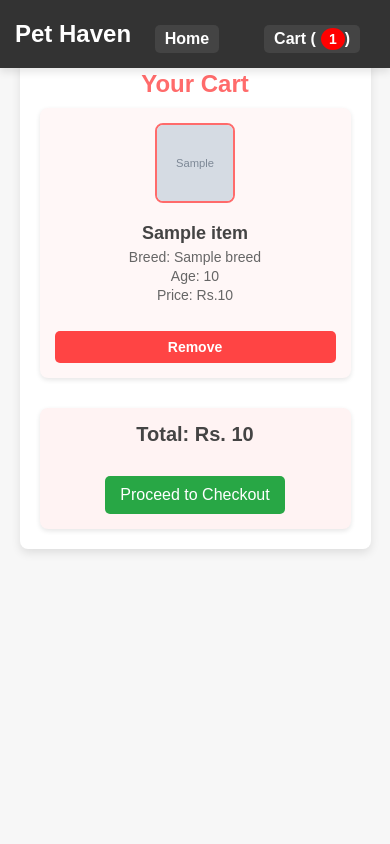
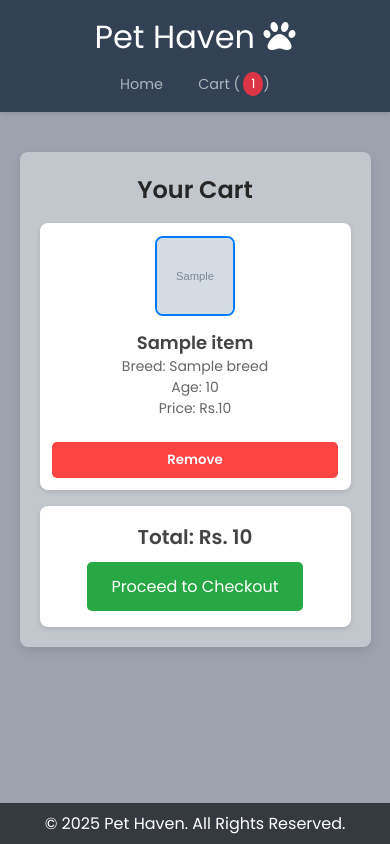
Before and after one commit to divyansharya8826/Pet-Haven, a Flask app: template templates/cart.html in a window 390 px wide. Run offline with Flask 3, Linux system fonts and the light colour scheme; the template is opened without the code that fills it: most values are stand-ins (such as "Sample title", 1, 10 or a date in 2020); grey boxes marked "Sample" are stand-in pictures.

Commit message:
Cart styling

```diff
--- a/static/css/styles.css
+++ b/static/css/styles.css
@@ -3,322 +3,263 @@
   margin: 0;
   padding: 0;
   box-sizing: border-box;
-  font-family: Arial, sans-serif;
+  font-family: "Poppins", sans-serif;
 }
 
 body {
-  background-color: #f4f4f4;
-  color: #333;
+  background-color: #9ca3af;
+  color: #262626;
 }
 
+/*Header & Footer*/
 .container {
-  width: 80%;
+  width: 90%;
+  max-width: 1500px;
   margin: 0 auto;
-  h2 {
-    margin-top: 10px;
-  }
+  padding: 0 1rem;
 }
 
 /* Header & Navigation */
 header {
-  background-color: #333;
-  padding: 15px 0;
+  background-color: #334155;
+  padding: 0.8rem 0;
   color: #fff;
-  text-align: center;
-  position: fixed;
+  position: sticky;
   top: 0;
-  width: 100%;
   z-index: 1000;
-  box-shadow: 0 4px 8px rgba(0, 0, 0, 0.1);
+  box-shadow: 0 2px 4px rgba(0, 0, 0, 0.1);
 }
 
-header h1 {
-  font-size: 34px;
-  display: inline-block;
+header .container {
+  display: flex;
+  align-items: center;
+  justify-content: space-between;
+}
+
+header .logo-container a {
+  font-size: 32px;
+  text-decoration: none;
+  color: white;
 }
 
 nav {
-  margin-top: 10px;
+  display: flex;
+  align-items: center;
 }
 
 nav a {
   text-decoration: none;
-  color: white;
-  font-size: 18px;
-  margin: 0 15px;
-  padding: 10px 15px;
-  background-color: #444;
-  border-radius: 5px;
-  transition: background 0.3s ease-in-out;
+  color: #adb5bd;
+  font-size: 1rem;
+  margin: 0 0.8rem;
+  padding: 0.4rem 0.8rem;
+  border-radius: 4px;
+  transition: background-color 0.3s ease, color 0.3s ease;
 }
 
 nav a:hover {
-  background-color: #555;
+  background-color: #495057;
+  color: #fff;
 }
 
-/* Cart Count (Navbar) */
-#cart-count {
-  background-color: red;
-  color: white;
-  font-size: 14px;
-  padding: 3px 8px;
-  border-radius: 50%;
-  margin-left: 5px;
+nav a.cart-style {
+  background-color: #007bff;
+  color: #fff;
+  margin-left: 1rem;
 }
 
-/* Filter Section */
-.filter-section {
-  background-color: #fff;
-  padding: 20px;
-  margin-top: 80px; /* Adjusted to prevent overlap with fixed header */
-  border-radius: 8px;
-  box-shadow: 0 4px 8px rgba(0, 0, 0, 0.1);
+#cart-count {
+  background-color: #dc3545;
+  color: white;
+  font-size: 0.8rem;
+  padding: 0.2rem 0.5rem;
+  border-radius: 50%;
+  margin-left: 0.2rem;
 }
 
-.filter-section h2 {
-  font-size: 24px;
-  margin-bottom: 20px;
+/* Container for Cart */
+.cart-container {
+  width: 80%;
+  max-width: 1000px;
+  margin: 40px auto;
+  background-color: #c2c6cd;
+  padding: 20px;
+  border-radius: 8px;
+  box-shadow: 0px 4px 10px rgba(0, 0, 0, 0.1);
 }
 
-.filters select,
-.filters input {
-  margin-right: 10px;
-  padding: 10px;
-  font-size: 16px;
-  border: 1px solid #ccc;
-  border-radius: 5px;
+h2 {
+  text-align: center;
 }
 
-#costValue {
-  font-size: 16px;
-  font-weight: bold;
+/* Cart Styling */
+.cart-items {
+  display: flex;
+  flex-direction: column;
+  gap: 1rem;
+  padding: 1rem 0;
 }
 
-/* Dog Listing Grid */
-.dog-listing {
-  padding: 40px 0;
-  background-color: #fff;
+.cart-item {
+  display: flex;
+  align-items: center;
+  gap: 0.8rem;
+  background: #fff;
+  padding: 0.8rem;
+  border-radius: 8px;
+  box-shadow: 0px 2px 5px rgba(0, 0, 0, 0.1);
+  transition: transform 0.2s ease-in-out;
 }
 
-.dog-grid {
-  display: grid;
-  grid-template-columns: repeat(auto-fill, minmax(250px, 1fr));
-  gap: 20px;
+.cart-item:hover {
+  transform: scale(1.02);
 }
 
-/* Dog Card */
-.dog-card {
-  background-color: #fff;
-  padding: 20px;
+.cart-item img {
+  width: 100px;
+  height: 100px;
+  object-fit: cover;
   border-radius: 8px;
-  box-shadow: 0 6px 12px rgba(0, 0, 0, 0.15);
-  text-align: center;
-  transition: transform 0.2s ease-in-out, box-shadow 0.3s ease-in-out;
-  overflow: hidden;
+  border: 2px solid #007bff;
 }
 
-.dog-card:hover {
-  transform: scale(1.05);
-  box-shadow: 0 8px 16px rgba(0, 0, 0, 0.2);
+.item-details {
+  flex-grow: 1;
 }
 
-.dog-card img {
-  width: 100%;
-  height: 295px;
-  object-fit: cover;
-  border-radius: 8px;
+.item-details h3 {
+  font-size: 18px;
+  color: #444;
 }
 
-.dog-card h3 {
-  font-size: 20px;
-  margin: 10px 0;
+.item-details p {
+  font-size: 14px;
+  color: #666;
 }
 
-.dog-card p {
-  margin: 5px 0;
-}
-
-/* Buttons (View Details & Add to Cart) */
-.dog-card button {
-  background-color: #4caf50;
+/* Remove Button */
+.remove-from-cart {
+  background-color: #ff4444;
   color: white;
-  padding: 10px;
   border: none;
+  padding: 8px 12px;
+  border-radius: 5px;
   cursor: pointer;
-  border-radius: 5px;
-  font-size: 16px;
-  margin-top: 10px;
-  transition: background 0.3s;
-}
-
-.dog-card button:hover {
-  background-color: #45a049;
-}
-
-/* Pagination */
-.pagination {
-  display: flex;
-  justify-content: center;
-  margin-top: 20px;
-}
-
-.pagination button {
-  background-color: #007bff;
-  color: white;
-  padding: 10px 15px;
-  border: none;
-  cursor: pointer;
-  border-radius: 5px;
-  font-size: 16px;
-  margin: 0 5px;
-  transition: background 0.3s;
-}
-
-.pagination button:hover {
-  background-color: #0056b3;
-}
-
-.cart-style {
-  font-family: Verdana, Geneva, Tahoma, sans-serif;
-}
-/* Cart Page */
-.cart-section {
-  background-color: #fff;
-  padding: 20px;
-  margin-top: 20px;
-  border-radius: 8px;
-  box-shadow: 0 4px 8px rgba(0, 0, 0, 0.1);
-}
-
-.cart-section h2 {
-  font-size: 24px;
-  margin-bottom: 10px;
-}
-
-#cart-list {
-  list-style-type: none;
-  padding: 0;
-  display: flex;
-  flex-direction: column;
-  gap: 15px;
-}
-
-#cart-list li {
-  display: flex;
-  align-items: center;
-  justify-content: space-between;
-  padding: 15px;
-  border-bottom: 1px solid #ddd;
-}
-
-#cart-list li img {
-  width: 100px;
-  height: 100px;
-  border-radius: 8px;
-}
-
-.remove-from-cart {
-  background-color: red;
-  color: white;
-  padding: 8px 12px;
-  border: none;
-  cursor: pointer;
-  border-radius: 5px;
-  font-size: 14px;
-  transition: background 0.3s;
+  font-weight: bold;
+  transition: 0.3s;
 }
 
 .remove-from-cart:hover {
-  background-color: darkred;
+  background-color: #cc0000;
 }
 
-/* Total Price */
-#cart-list h3 {
-  text-align: right;
-  margin-top: 10px;
-  font-size: 22px;
+/* Cart Summary */
+.cart-summary {
+  text-align: center;
+  padding: 1rem;
+  background: #fff;
+  border-radius: 8px;
+  box-shadow: 0px 2px 5px rgba(0, 0, 0, 0.1);
 }
 
-/* Checkout & Clear Cart Buttons */
-#checkout,
-#clear-cart {
-  background-color: #007bff;
+.cart-summary h3 {
+  font-size: 20px;
+  margin-bottom: 10px;
+  color: #444;
+}
+
+/* Checkout Button */
+#checkout {
+  background-color: #28a745;
   color: white;
-  padding: 12px;
+  padding: 0.75rem 1.5rem;
   border: none;
-  cursor: pointer;
   border-radius: 5px;
   font-size: 16px;
-  margin-top: 20px;
-  transition: background 0.3s;
-}
-
-#clear-cart {
-  background-color: orange;
+  cursor: pointer;
+    transition: 0.3s;
 }
 
 #checkout:hover {
-  background-color: #0056b3;
+  background-color: #218838;
 }
 
-#clear-cart:hover {
-  background-color: darkorange;
+/* Empty Cart */
+.empty-cart {
+  text-align: center;
+  padding: 30px;
 }
 
-/* ✅ Order Confirmation Page */
-.confirmation-section {
-  background-color: #fff;
-  padding: 30px;
-  text-align: center;
-  border-radius: 8px;
-  margin: 50px auto;
-  width: 50%;
-  box-shadow: 0 4px 8px rgba(0, 0, 0, 0.1);
+.empty-cart p {
+  font-size: 18px;
+  color: #4b4b4b;
 }
 
-.confirmation-section h2 {
-  font-size: 26px;
-  color: green;
-  margin-bottom: 15px;
+.empty-cart a {
+  display: inline-block;
+  margin-top: 10px;
+  text-decoration: none;
+  color: white;
+  background-color: #007bff;
+  padding: 8px 15px;
+  border-radius: 5px;
+  transition: 0.3s;
 }
 
-.confirmation-section p {
-  font-size: 18px;
-  margin-bottom: 20px;
+.empty-cart a:hover {
+  background-color: #0056b3;
 }
 
 /* Footer */
 footer {
-  background-color: #333;
-  padding: 10px;
-  color: #fff;
-  text-align: center;
   position: fixed;
   bottom: 0;
+  background-color: #343a40;
+  color: #fff;
+  padding: 0.5rem 0;
+  text-align: center;
   width: 100%;
-  box-shadow: 0 -4px 8px rgba(0, 0, 0, 0.1);
 }
 
 /* Responsive Design */
 @media (max-width: 768px) {
   .container {
-    width: 95%;
+    width: 90%;
+    padding: 0 0.8rem;
   }
 
-  .dog-grid {
-    grid-template-columns: repeat(auto-fill, minmax(180px, 1fr));
+  header .container {
+    flex-direction: column;
+    gap: 0.5rem;
   }
 
-  .confirmation-section {
-    width: 80%;
-  }
-
-  header h1 {
-    font-size: 28px;
+  nav {
+    width: 100%;
+    justify-content: center;
   }
 
   nav a {
-    font-size: 16px;
-    padding: 8px 12px;
+    margin: 0 0.5rem;
+    padding: 0.3rem 0.6rem;
+    font-size: 0.9rem;
+  }
+
+  .cart-container {
+    width: 90%;
+  }
+
+  .cart-item {
+      flex-direction: column;
+      text-align: center;
+  }
+
+  .cart-item img {
+      width: 80px;
+      height: 80px;
+  }
+
+  .remove-from-cart {
+      margin-top: 10px;
+      width: 100%;
   }
 }
--- a/templates/cart.html
+++ b/templates/cart.html
@@ -4,223 +4,34 @@
     <meta charset="UTF-8">
     <meta name="viewport" content="width=device-width, initial-scale=1.0">
     <title>Cart - Pet Haven</title>
-    <link rel="stylesheet" href="{{ url_for('static', filename='styles.css') }}">
+    <link rel="stylesheet" href="static/css/styles.css" />
     <script src="https://code.jquery.com/jquery-3.6.0.min.js"></script>
-    <style>
-body {
-    font-family: Arial, sans-serif;
-    margin: 0;
-    padding: 0;
-    background-color: #f7f7f7;
-    color: #333;
-}
-
-/* Header Styling */
-header {
-    background-color: #333;
-    color: white;
-    padding: 15px;
-    display: flex;
-    justify-content: space-between;
-    align-items: center;
-    box-shadow: 0px 4px 8px rgba(0, 0, 0, 0.1);
-}
-
-header h1 {
-    margin: 0;
-    font-size: 24px;
-}
-
-nav {
-    display: flex;
-    gap: 15px;
-}
-
-nav a {
-    color: white;
-    text-decoration: none;
-    font-weight: bold;
-    padding: 5px 10px;
-    transition: 0.3s;
-}
-
-nav a:hover {
-    background-color: white;
-    color: #333;
-    border-radius: 5px;
-}
-
-/* Container for Cart */
-.container {
-    width: 80%;
-    max-width: 1000px;
-    margin: 40px auto;
-    background-color: white;
-    padding: 20px;
-    border-radius: 8px;
-    box-shadow: 0px 4px 10px rgba(0, 0, 0, 0.1);
-}
-
-h2 {
-    text-align: center;
-    color: #ff6b6b;
-}
-
-/* Cart Items */
-.cart-items {
-    display: flex;
-    flex-direction: column;
-    gap: 15px;
-    padding: 10px 0;
-}
-
-.cart-item {
-    display: flex;
-    align-items: center;
-    gap: 15px;
-    background: #fff7f7;
-    padding: 15px;
-    border-radius: 8px;
-    box-shadow: 0px 2px 5px rgba(0, 0, 0, 0.1);
-    transition: transform 0.2s ease-in-out;
-}
-
-.cart-item:hover {
-    transform: scale(1.02);
-}
-
-.cart-item img {
-    width: 100px;
-    height: 100px;
-    object-fit: cover;
-    border-radius: 8px;
-    border: 2px solid #ff6b6b;
-}
-
-.item-details {
-    flex-grow: 1;
-}
-
-.item-details h3 {
-    margin: 5px 0;
-    font-size: 18px;
-    color: #444;
-}
-
-.item-details p {
-    margin: 3px 0;
-    font-size: 14px;
-    color: #666;
-}
-
-/* Remove Button */
-.remove-from-cart {
-    background-color: #ff4444;
-    color: white;
-    border: none;
-    padding: 8px 12px;
-    border-radius: 5px;
-    cursor: pointer;
-    font-weight: bold;
-    transition: 0.3s;
-}
-
-.remove-from-cart:hover {
-    background-color: #cc0000;
-}
-
-/* Cart Summary */
-.cart-summary {
-    text-align: center;
-    margin-top: 20px;
-    padding: 15px;
-    background: #fff3f3;
-    border-radius: 8px;
-    box-shadow: 0px 2px 5px rgba(0, 0, 0, 0.1);
-}
-
-.cart-summary h3 {
-    font-size: 20px;
-    margin-bottom: 10px;
-    color: #444;
-}
-
-/* Checkout Button */
-#checkout {
-    background-color: #28a745;
-    color: white;
-    padding: 10px 15px;
-    border: none;
-    border-radius: 5px;
-    font-size: 16px;
-    cursor: pointer;
-    transition: 0.3s;
-}
-
-#checkout:hover {
-    background-color: #218838;
-}
-
-/* Empty Cart */
-.empty-cart {
-    text-align: center;
-    padding: 30px;
-}
-
-.empty-cart p {
-    font-size: 18px;
-    color: #777;
-}
-
-.empty-cart a {
-    display: inline-block;
-    margin-top: 10px;
-    text-decoration: none;
-    color: white;
-    background-color: #ff6b6b;
-    padding: 8px 15px;
-    border-radius: 5px;
-    transition: 0.3s;
-}
-
-.empty-cart a:hover {
-    background-color: #e04e4e;
-}
-
-/* Responsive Design */
-@media (max-width: 768px) {
-    .container {
-        width: 90%;
-    }
-
-    .cart-item {
-        flex-direction: column;
-        text-align: center;
-    }
-
-    .cart-item img {
-        width: 80px;
-        height: 80px;
-    }
-
-    .remove-from-cart {
-        margin-top: 10px;
-        width: 100%;
-    }
-}
-
-    </style>
+    <link
+      rel="stylesheet"
+      href="https://cdnjs.cloudflare.com/ajax/libs/font-awesome/6.0.0/css/all.min.css"
+      integrity="sha512-9usAa10IRO0HhonpyAIVpjrylPvoDwiPUiKdWk5t3PyolY1cOd4DSE0Ga+ri4AuTroPR5aQvXU9xC6qOPnzFeg=="
+      crossorigin="anonymous"
+      referrerpolicy="no-referrer"
+    />
+    <link
+      href="https://fonts.googleapis.com/css2?family=Poppins:wght@300;400;500;600&display=swap"
+      rel="stylesheet"
+    />
 </head>
 <body>
     <header>
-        <h1>Pet Haven</h1>
-        <nav>
-            <a href="{{ url_for('home') }}">Home</a>
-            <a href="{{ url_for('cart_page') }}">Cart (<span id="cart-count">{{ cart|length }}</span>)</a>
-        </nav>
+        <div class="container">
+            <div class="logo-container">
+                <a href="/" class="logo">Pet Haven <i class="fas fa-paw"></i></a>
+            </div>
+            <nav>
+                <a href="{{ url_for('home') }}">Home</a>
+                <a href="{{ url_for('cart_page') }}">Cart (<span id="cart-count">{{ cart|length }}</span>)</a>
+            </nav>
+        </div>
     </header>
 
-    <div class="container">
+    <div class="cart-container">
         <h2>Your Cart</h2>
 
         {% if cart %}
@@ -250,6 +61,12 @@ h2 {
             </div>
         {% endif %}
     </div>
+
+    <footer>
+        <div class="container">
+          <p>© 2025 Pet Haven. All Rights Reserved.</p>
+        </div>
+    </footer>
 
     <script src="https://code.jquery.com/jquery-3.6.0.min.js"></script>
     <script>
```
